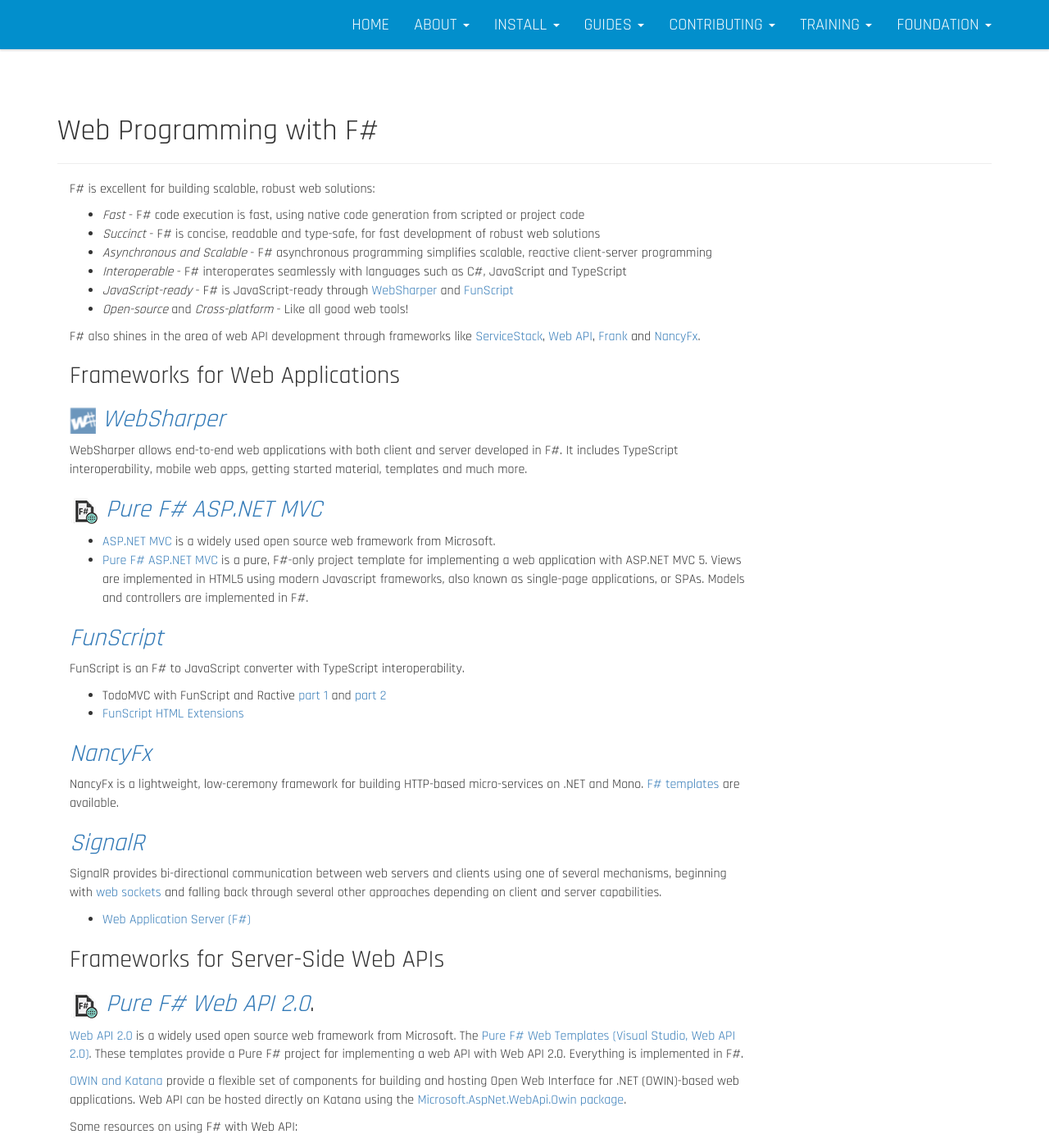
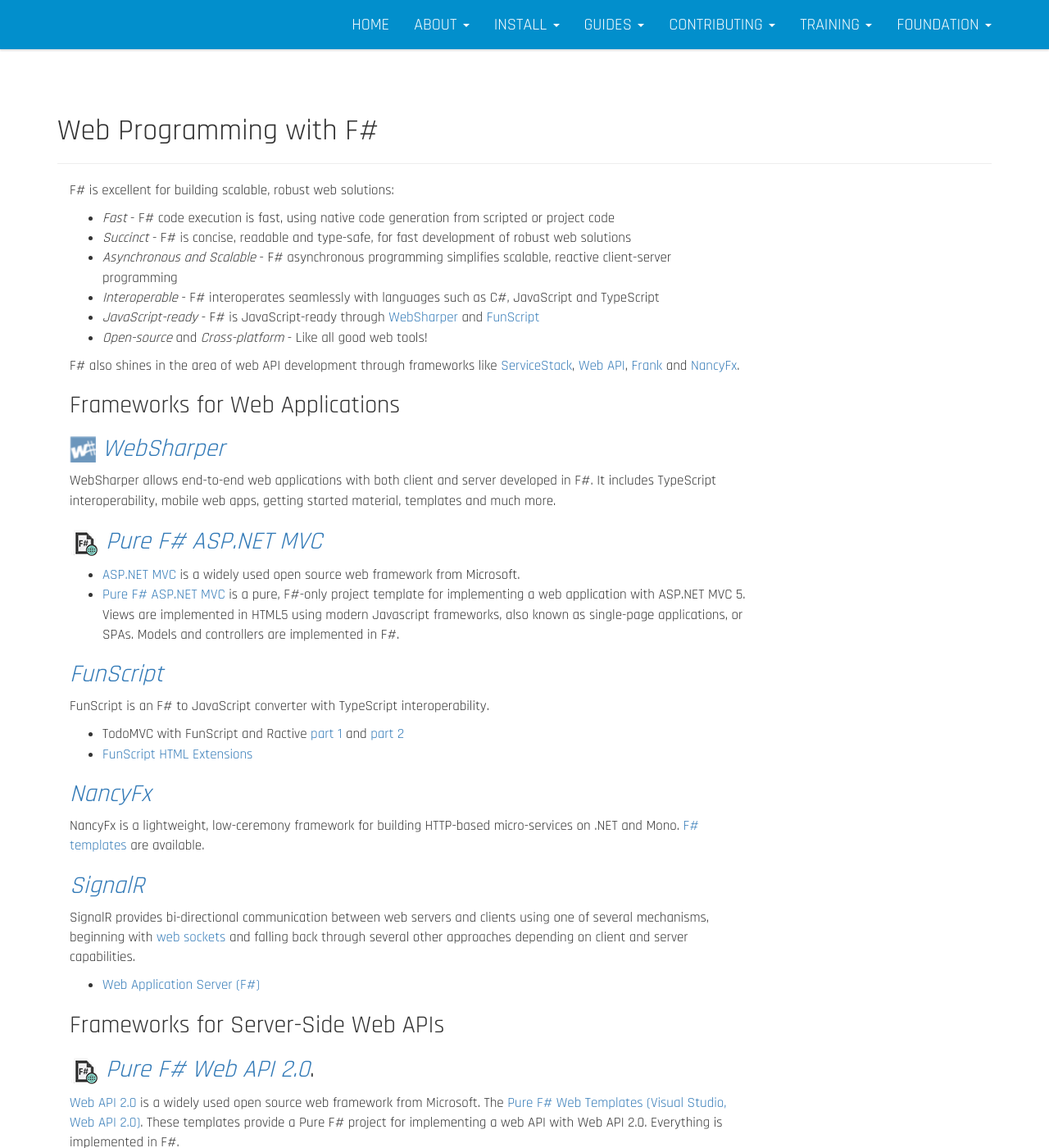
Before and after one commit to fsharp/fsharp.org, a Jekyll site: the page built from guides/web/index.md, in a window 1280 px wide and 1400 px high. Shown: the whole window at 82% size. Built offline with Jekyll 4.4.1, drawn with Linux system fonts in a browser that asks for light colours; nearby versions of some CDN libraries; some of the changed text lies outside the part shown.

Commit message:
minor corrections, trial 17pt font

```diff
--- a/css/main.css
+++ b/css/main.css
@@ -3,7 +3,7 @@
    ====== */
 body {
     font-family: 'Rajdhani', sans-serif;
-    font-size: 16px;
+    font-size: 17px;
 }
 
 #main {
@@ -58,6 +58,7 @@
     background-color: rgba(0,0,0,.2);
     color: #fff;
 }
+
 
 nav.affix {
     position: fixed;
--- a/guides/web/index.md
+++ b/guides/web/index.md
@@ -98,7 +98,7 @@
 
 * [Pure F# Simple.Web Template](http://visualstudiogallery.msdn.microsoft.com/bbec75fa-0f31-47e9-a8ce-c301edb2fa4b) - (Visual Studio) Includes a template for getting started with Simple.Web.
 
-### _Serving Requests with `IHttpHandler`s_
+### _Serving Requests with IHttpHandler_
 
 Do it the simple way, and serve web requests direct from code using F# asynchronous programming.
 
```
